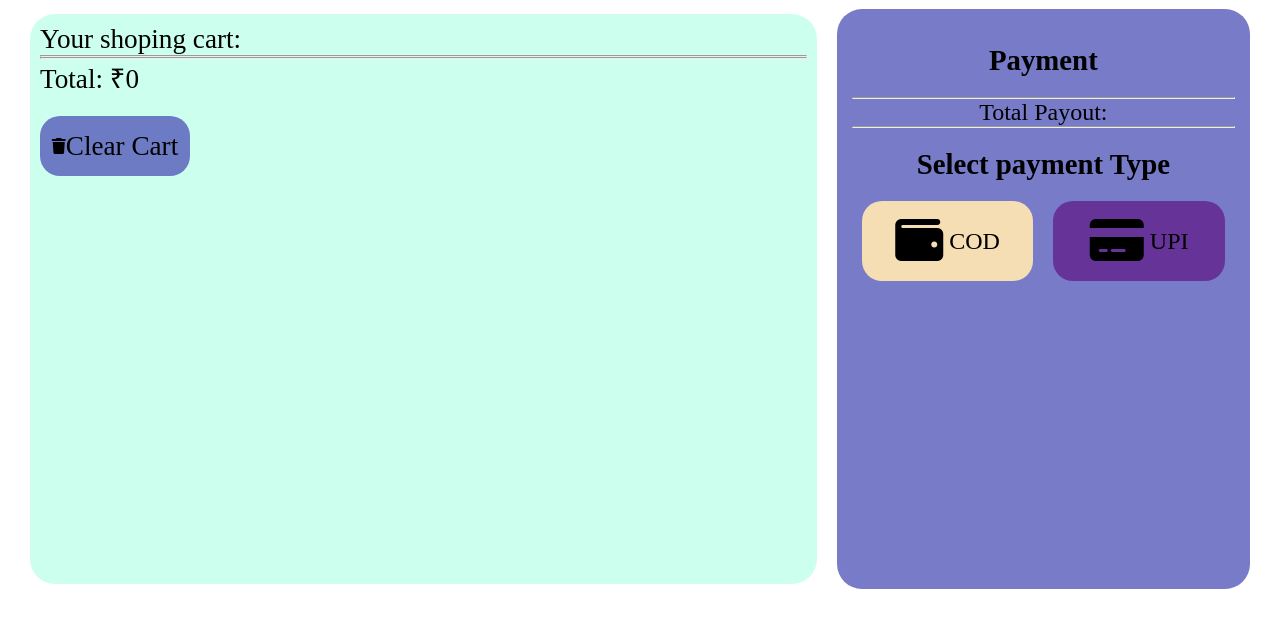
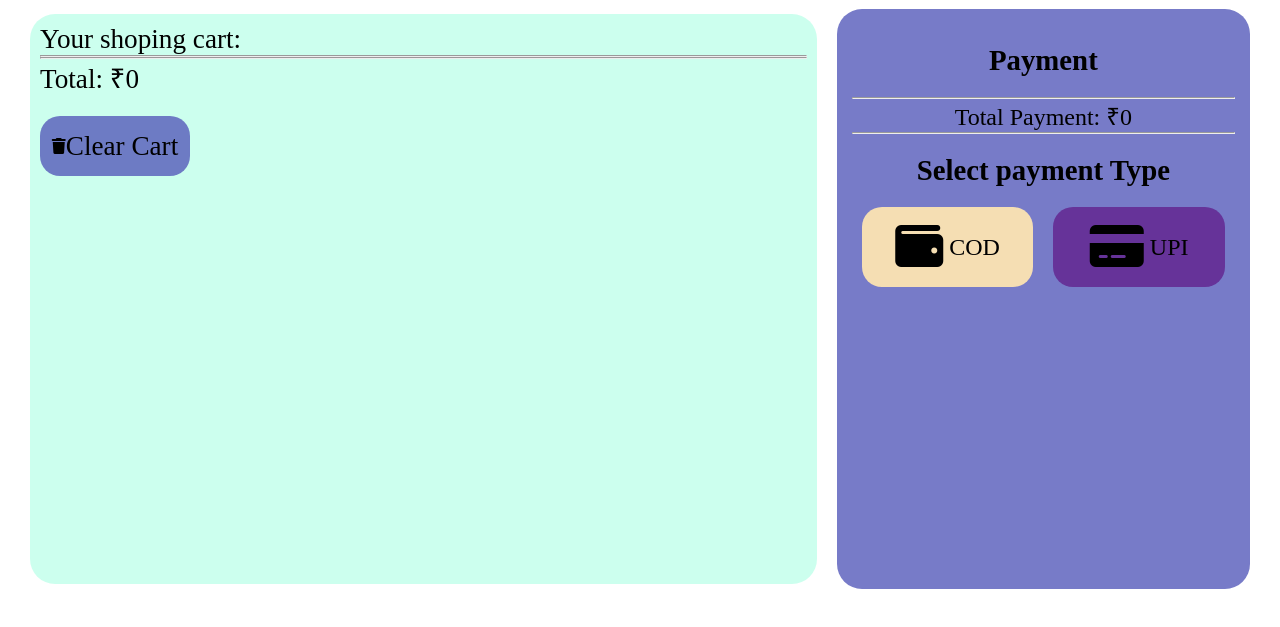
Before and after one commit to S-m-a-r-t/hungerx, a plain HTML site: page cart.html in a window 1280 px wide. Shown: the part 157-784 px from the top of the page. Drawn offline with Linux system fonts and the light colour scheme.

Commit message:
Update payment display and total calculation in cart page

```diff
--- a/cart.css
+++ b/cart.css
@@ -66,7 +66,7 @@ body{
 }
 
 .payment p{
-    font-size: 1.4rem;
+    font-size: 2.4rem;
 }
 
 .payment:hover {
--- a/cart.html
+++ b/cart.html
@@ -29,7 +29,7 @@
         <div class="payment">
             <h4>Payment</h4>
             <hr>
-            <p>Total Payout:</p>
+            <p class="payment_total">Total Payout:</p>
             <hr>
             <h4>Select payment Type</h4>
             <div class="payment_type">
--- a/script.js
+++ b/script.js
@@ -26,6 +26,7 @@ document.addEventListener('DOMContentLoaded', () => {
     const cartList = document.querySelector('.food_selected');
     const totalElement = document.querySelector('.cart_total');
     const clearCartBtn = document.querySelector('.cart_clear');
+    const totalpayment = document.querySelector('.payment_total');
 
     let cart = JSON.parse(localStorage.getItem('cart')) || [];
     let total = 0;
@@ -40,6 +41,7 @@ document.addEventListener('DOMContentLoaded', () => {
     });
 
     totalElement.textContent = `Total: ₹${total}`;
+    totalpayment.innerText = `Total Payment: ₹${total}`;
 
     // Clear Cart button handler
     if (clearCartBtn) {
@@ -47,6 +49,7 @@ document.addEventListener('DOMContentLoaded', () => {
         localStorage.removeItem('cart');
         cartList.innerHTML = '';
         totalElement.textContent = 'Total: ₹0';
+        totalpayment.innerText = `Total Payment: ₹0`;
       });
     }
   }
```
